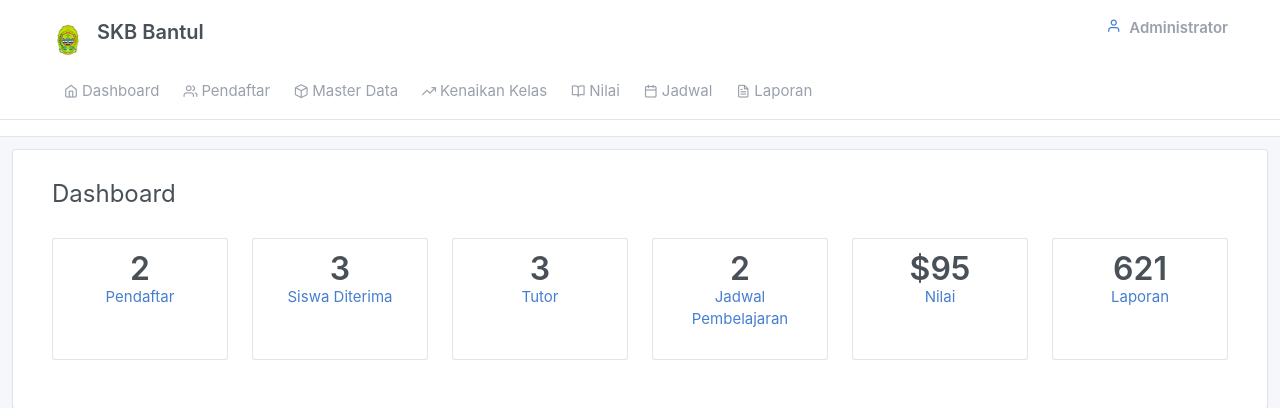
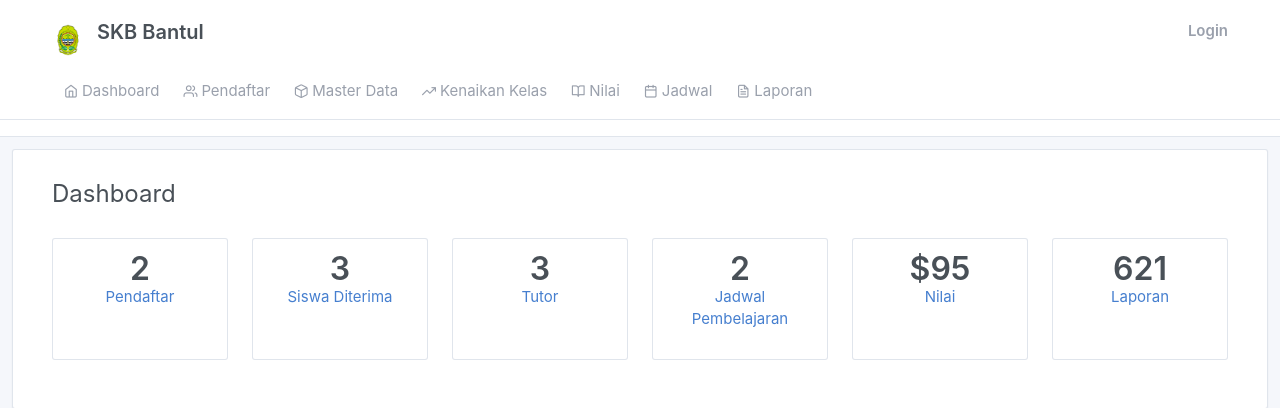
Before and after one commit to mefriozora/skb-bantul, a PHP site: page /admin/index.php in a window 1280 px wide. Shown: the top 408 px of the page. Run offline with PHP 8.4, Linux system fonts and the light colour scheme; data comes from the database, SQL or seed files in the repository.

Commit message:
Update navbar.php
perubahan login

```diff
--- a/admin/views/navbar.php
+++ b/admin/views/navbar.php
@@ -2,6 +2,7 @@
 session_start();
 include "../config/connection.php";
 ?>
+
 <body class="">
   <div class="page">
     <div class="flex-fill">
@@ -13,15 +14,14 @@ include "../config/connection.php";
               <label for="">SKB Bantul</label>
             </a>
             <div class="d-flex order-lg-2 ml-auto">
+            <?php if (isset($_SESSION['level'])) { ?>
               <div class="dropdown d-none d-md-flex">
                 <div class="dropdown">
                   <a href="#" class="nav-link pr-0 leading-none" data-toggle="dropdown">
                     <i class="fe fe-user"></i>
                     <span class="ml-2 d-none d-lg-block">
                       <span class="text-default"></span>
-                      <strong class="text-muted d-block mt-1">Administrator</strong>
-                    </span>
-                  </a>
+                        <strong class="text-muted d-block mt-1"><?= $_SESSION['nama'] ?></strong>
                         <div class="dropdown-menu dropdown-menu-right dropdown-menu-arrow">
                           <a class="dropdown-item" href="./logout.php">
                             <i class="dropdown-icon fe fe-lock"></i> Ganti Password
@@ -30,8 +30,15 @@ include "../config/connection.php";
                             <i class="dropdown-icon fe fe-log-out"></i> Keluar
                           </a>
                         </div>
+                    </span>
+                  </a>
                 </div>
               </div>
+              <?php } else { ?>
+                        <a href="../auth/login.php">
+                        <strong class="text-muted d-block mt-1">Login</strong>
+                        </a>
+                      <?php } ?>
               <a href="#" class="header-toggler d-lg-none ml-3 ml-lg-0" data-toggle="collapse" data-target="#headerMenuCollapse">
                 <span class="header-toggler-icon"></span>
               </a>
```
Lines whose indentation alone changed are shown as unchanged.
